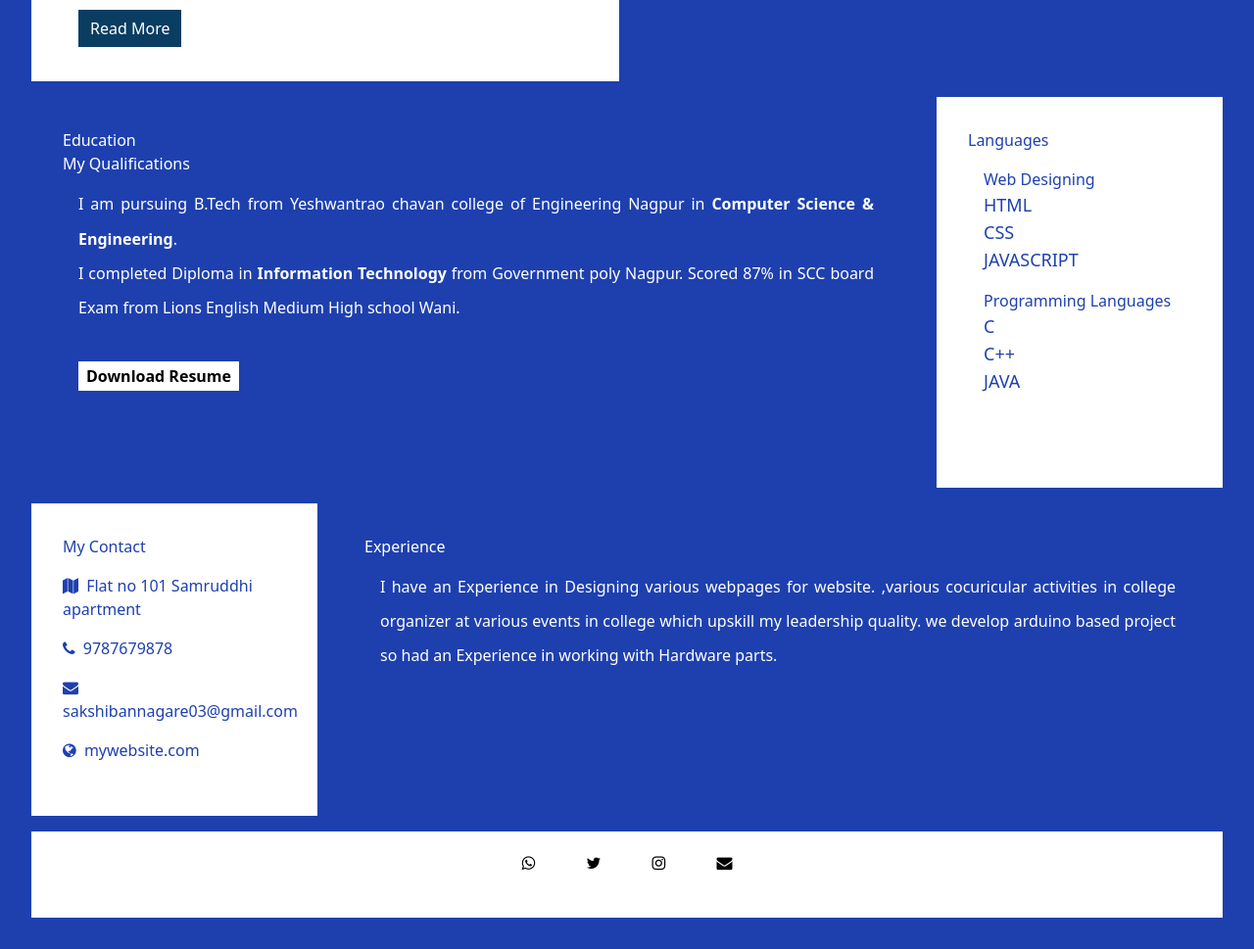
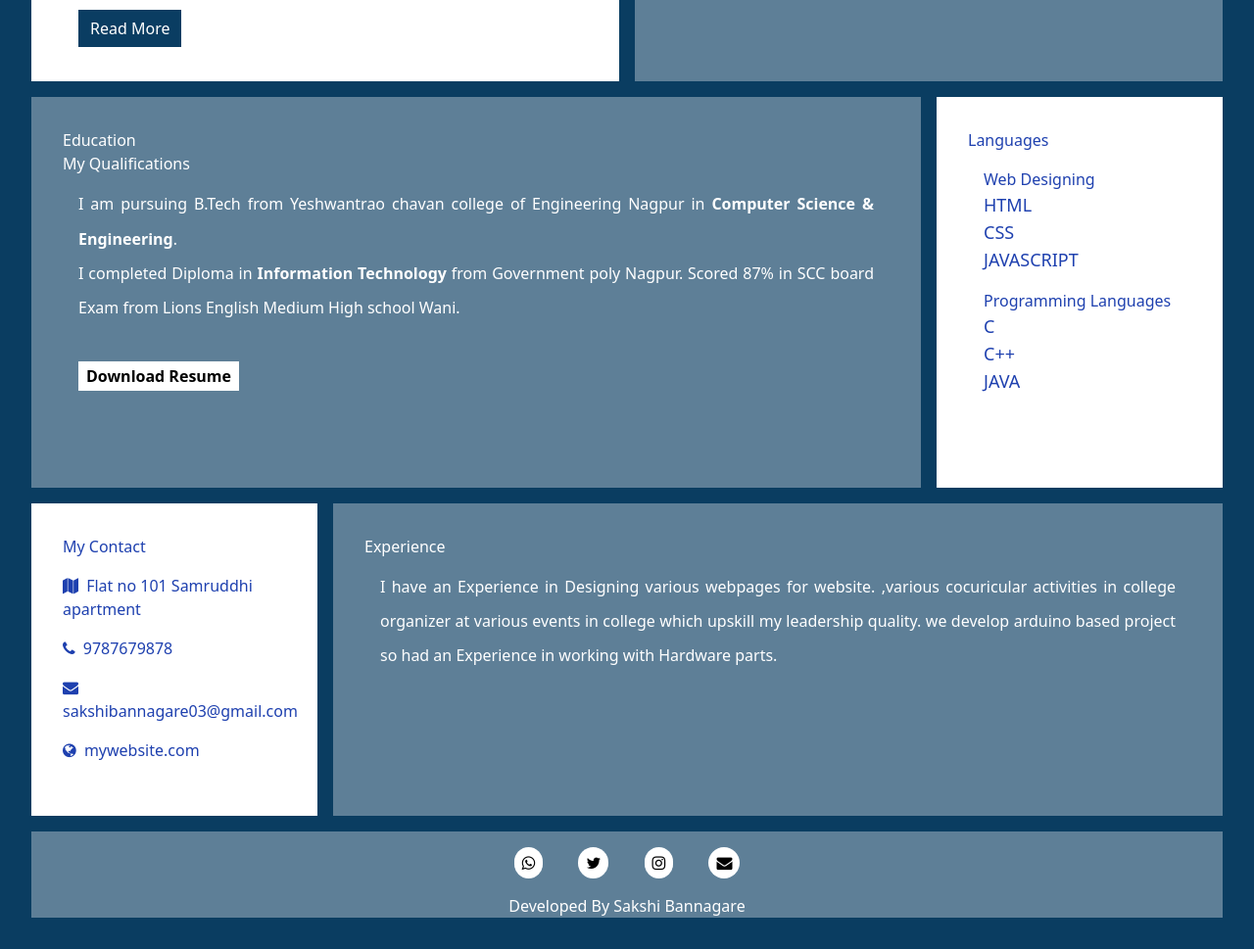
Before and after one commit to Sakshi-Bannagare/_portfolio_, a website: page index.html in a window 1280 px wide. Shown: the part 1147-2116 px from the top of the page at 98% size. Drawn offline with Linux system fonts and the light colour scheme.

Commit message:
index.html updated

```diff
--- a/index.html
+++ b/index.html
@@ -11,7 +11,7 @@
     <link href="https://fonts.googleapis.com/css2?family=Poppins:wght@300&family=Roboto:wght@700&display=swap" rel="stylesheet">
     <link rel="stylesheet" href="https://cdnjs.cloudflare.com/ajax/libs/font-awesome/4.7.0/css/font-awesome.min.css">
 </head>
-<body class="bg-blue-800 font-poppins">
+<body class=" font-poppins" style="background-color: hsl(205, 81%, 21%)">
     <header class="w-full min-h-screen flex justify-center items-center flex-col">
         <img src="img1.jpeg" class="w-60 h-auto rounded-full animate-pulse">
         <h3 class="text-black my-6 mx-0 tracking-wider text-2xl">SAKSHI BANNAGARE</h3>
@@ -34,7 +34,7 @@
         <a href="#" class="no-underline py-2 px-3 bg-[#0a3d62] text-white">Read More</a>
     </p>
     </div>
-    <div class=" bg-hsl-205-23-48 text-white p-8" style="grid-area: skills;">
+    <div class=" bg-hsl-205-23-48 text-white p-8" style="  grid-area: skills; background-color: hsl(205, 23%, 48%)">
         <h2>My Skills</h2>
         <div class="w-full px-4 py-2">
             <label>HTML</label>
@@ -54,7 +54,7 @@
         </div>
 
     </div>
-    <div class="bg-hsl-205-23-48 text-white p-8" style="grid-area: edu;">
+    <div class="bg-hsl-205-23-48 text-white p-8" style="grid-area: edu; background-color: hsl(205, 23%, 48%)">
         <h2 class="tracking-0.1rem">Education</h2>
         <h2 class="tracking-0.1rem" >My Qualifications</h2>
         <p  class="px-4 py-3 text-justify leading-[2.2rem]">I am pursuing B.Tech from Yeshwantrao chavan
@@ -104,7 +104,7 @@
         </p>
     </div>
    </div>
-    <div class="bg-blue-gray-600 text-white p-8" style="grid-area: exp;">
+    <div class="bg-blue-gray-600 text-white p-8" style="grid-area: exp; background-color: hsl(205, 23%, 48%)">
         <h2>Experience</h2>
        <p class="px-4 py-3 text-justify leading-[2.2rem]"> I have an Experience in Designing various webpages for website.
         ,various cocuricular activities in college
@@ -112,11 +112,11 @@
         quality. we develop arduino based project so had an Experience
         in working with Hardware parts.</p>
     </div>
-    <footer class="text-white bg-white text-center" style="grid-area: footer;">
-        <i class="fa fa-whatsapp bg-white text-black p-2 m-4 rounded-full transition duration-400 hover:bg-blue-800 hover:text-white hover:cursor-pointer"></i>
-        <i class="fa fa-twitter bg-white text-black p-2 m-4 rounded-full transition duration-400 hover:bg-blue-800 hover:text-white hover:cursor-pointer"></i>
-        <i class="fa fa-instagram bg-white text-black p-2 m-4 rounded-full transition duration-400 hover:bg-blue-800 hover:text-white hover:cursor-pointer"></i>
-        <i class="fa fa-envelope bg-white text-black p-2 m-4 rounded-full transition duration-400 hover:bg-blue-800 hover:text-white hover:cursor-pointer"></i>
+    <footer class="text-white bg-white text-center" style="grid-area: footer; background-color: hsl(205, 23%, 48%)">
+      <a href="https://www.whatsapp.com/">  <i class="fa fa-whatsapp bg-white text-black p-2 m-4 rounded-full transition duration-400 hover:bg-blue-800 hover:text-white hover:cursor-pointer"></i></a>
+      <a href="https://x.com/"> <i class="fa fa-twitter bg-white text-black p-2 m-4 rounded-full transition duration-400 hover:bg-blue-800 hover:text-white hover:cursor-pointer"></i></a>
+      <a href="https://www.instagram.com/"> <i class="fa fa-instagram bg-white text-black p-2 m-4 rounded-full transition duration-400 hover:bg-blue-800 hover:text-white hover:cursor-pointer"></i></a>
+      <a href="https://mail.google.com/"><i class="fa fa-envelope bg-white text-black p-2 m-4 rounded-full transition duration-400 hover:bg-blue-800 hover:text-white hover:cursor-pointer"></i></a>
         <h3>Developed By Sakshi Bannagare</h3>
          </footer>
 </div>
```
